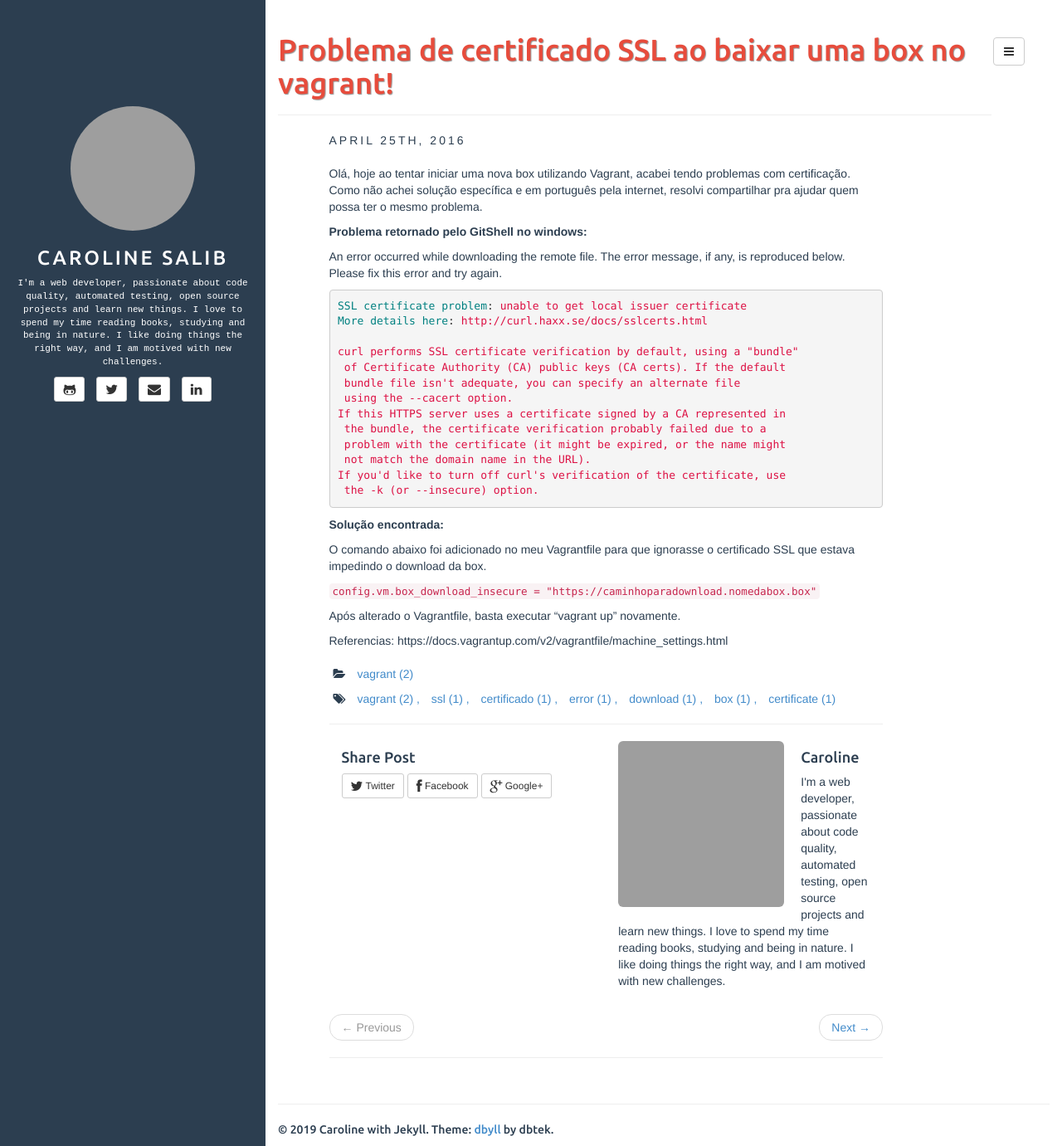
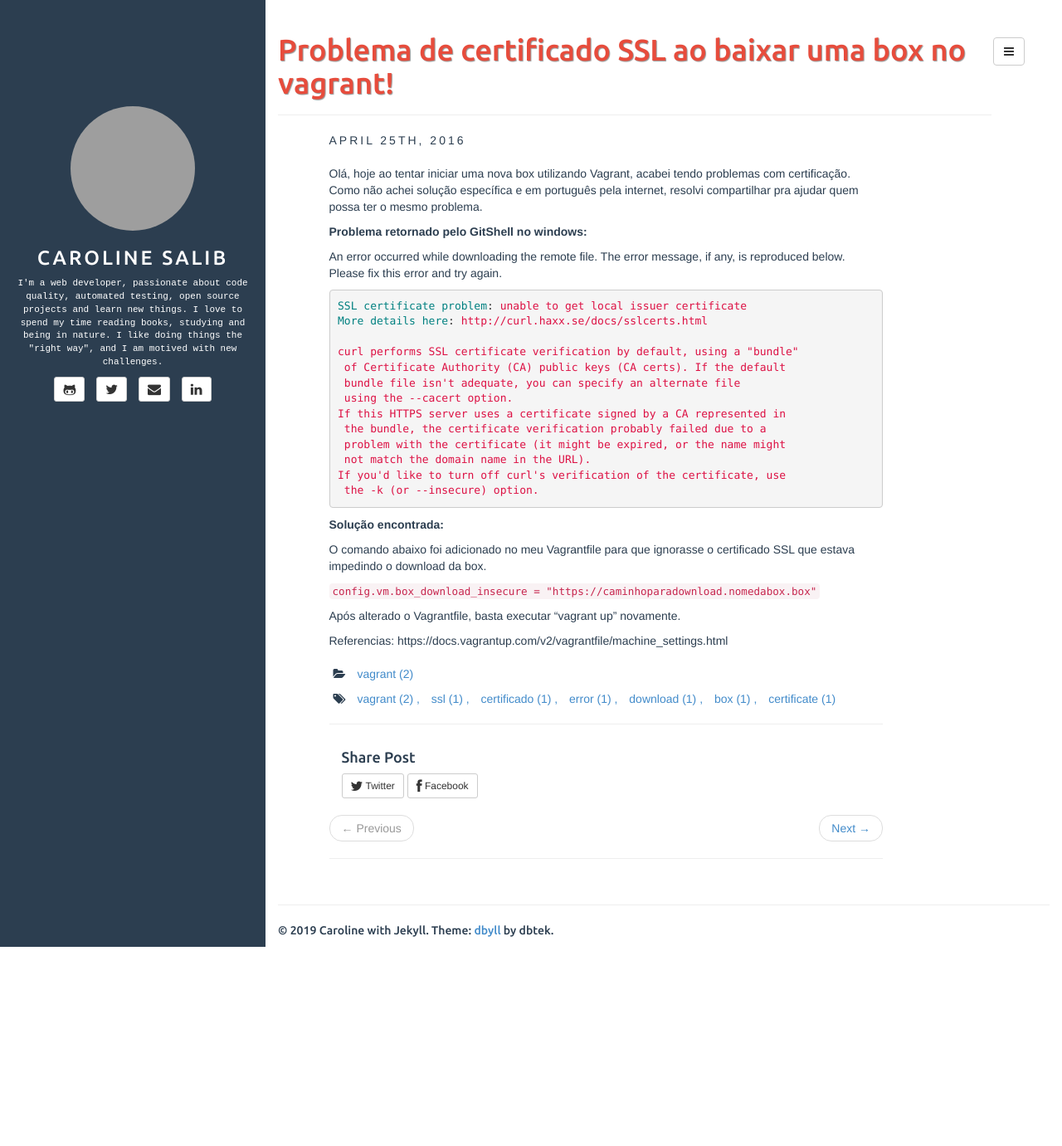
Before and after one commit to carolinesalib/carolinesalib.github.io, a Jekyll site: the page built from _posts/2016-04-25-certificado-ssl-vagrant.md, in a window 1280 px wide and 1381 px high. Shown: the whole window at 83% size. Built offline with Jekyll 4.4.1, drawn with Linux system fonts in a browser that asks for light colours; grey boxes are pictures that could not be loaded.

Commit message:
Change bio and remove some unnecessary stuff on post bottom

```diff
--- a/_config.yml
+++ b/_config.yml
@@ -23,7 +23,7 @@
   github: carolinesalib
   twitter: carolinesalib_
   linkedin: carolinesalib
-  bio: I'm a web developer, passionate about code quality, automated testing, open source projects and learn new things. I love to spend my time reading books, studying and being in nature. I like doing things the right way, and I am motived with new challenges.
+  bio: I'm a web developer, passionate about code quality, automated testing, open source projects and learn new things. I love to spend my time reading books, studying and being in nature. I like doing things the "right way", and I am motived with new challenges.
   email_md5: 5ace742040f2337b77edc43884e0f070
 
 rss_path: feed.xml
--- a/_includes/post.html
+++ b/_includes/post.html
@@ -84,18 +84,13 @@
           <i class="fa fa-facebook fa-lg"></i>
           Facebook
         </a>
-        <a class="btn btn-default btn-sm gplus"
-           onclick="window.open('https://plus.google.com/share?url='+window.location.href, 'google-plus-share', 'width=490,height=530');return false;">
-          <i class="fa fa-google-plus fa-lg"></i>
-          Google+
-        </a>
       </section>
 
-      <section class="col-sm-6 author">
-        <img src="https://pt.gravatar.com/userimage/90095350/9c0cd460131ce4eec7a189b0b006774f.png" class="img-rounded author-image" />
-        <h4 class="section-title author-name">{{site.author.name}}</h4>
-        <p class="author-bio">{{site.author.bio}}</p>
-      </section>
+<!--      <section class="col-sm-6 author">-->
+<!--        <img src="https://pt.gravatar.com/userimage/90095350/9c0cd460131ce4eec7a189b0b006774f.png" class="img-rounded author-image" />-->
+<!--        <h4 class="section-title author-name">{{site.author.name}}</h4>-->
+<!--        <p class="author-bio">{{site.author.bio}}</p>-->
+<!--      </section>-->
     </div>
 
     <div class="clearfix"></div>
```
